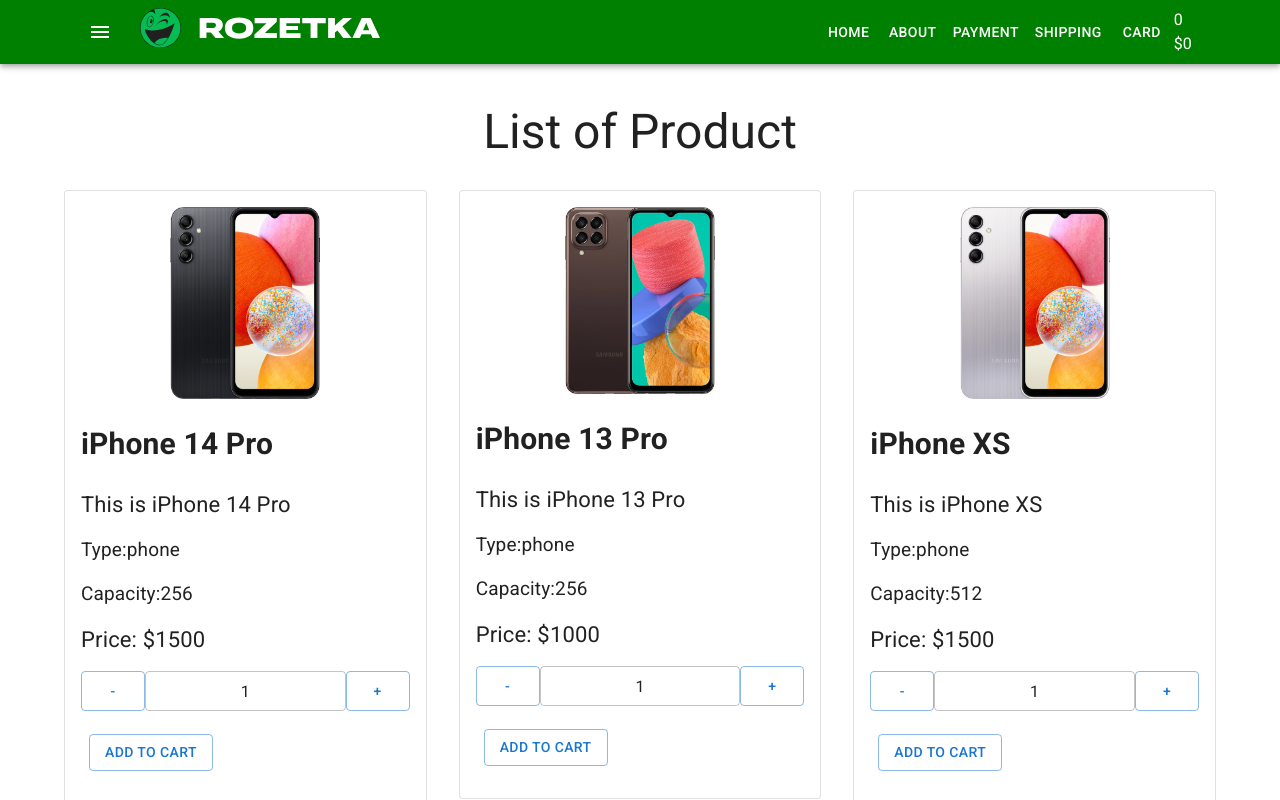
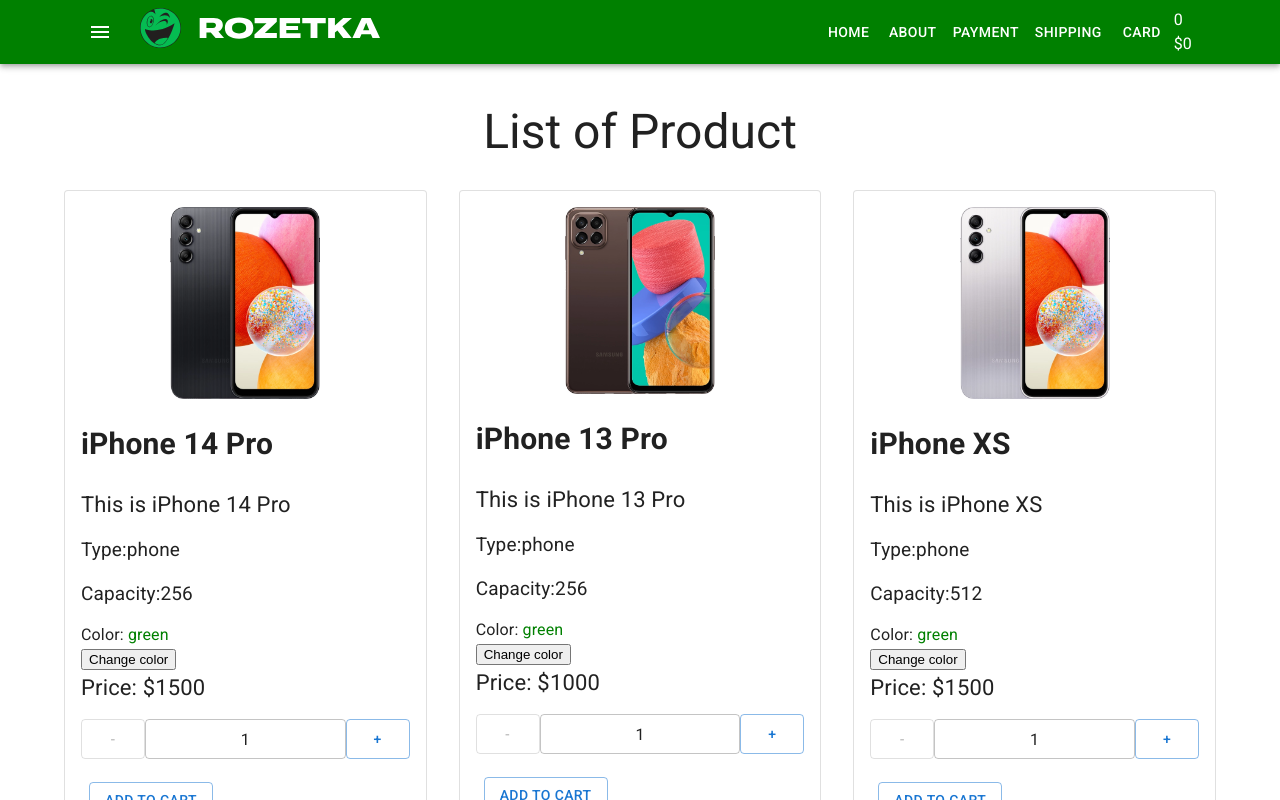
Before and after one commit to Volodymyr-VNB/react-shop, a React (Create React App) app: page / in a window 1280 px wide. Shown: the top 800 px of the page. Built offline with nearby package versions, Linux system fonts and the light colour scheme.

Commit message:
добавили обмеження по кнопкам <0 та > 10 та кнопку зміни кольору

```diff
--- a/src/components/Products/ProductsListItem.scss
+++ b/src/components/Products/ProductsListItem.scss
@@ -33,3 +33,9 @@
         text-align: center;
     }
 }
+.red{
+    color: red;
+}
+.green{
+    color: green;
+}
--- a/src/components/Products/ProductsListItem.tsx
+++ b/src/components/Products/ProductsListItem.tsx
@@ -17,28 +17,31 @@
     price: number
     image: string
 }
-type State= {
-   count:number
-
+type State = {
+    count: number
+    color: string
 }
 
-class ProductsListItem extends React.Component <Props, State>{
-
+class ProductsListItem extends React.Component<Props, State> {
     // Це класовий компонент
-  state: Readonly<State>={
-    count:1,
+    state: Readonly<State> = {
+        count: 1,
+        color: "green",
     }
 
-
-
-onInctementClick =() =>{
+    onInctementClick = () => {
         this.setState((prevState) => ({
             count: prevState.count + 1,
         }))
     }
-onDectementClick =() =>{
+    onDectementClick = () => {
         this.setState((prevState) => ({
             count: prevState.count - 1,
+        }))
+    }
+    onGreenClick =()=>{
+      this.setState((prevState) => ({
+        color: prevState.color==="green"? "red" :"green" ,
     }))
     }
 
@@ -54,11 +57,28 @@
                     <p className="product-description">{description}</p>
                     <div className="product-features">Type:{type}</div>
                     <div className="product-features">Capacity:{capacity}</div>
+                    <div >Color: <span className={`${this.state.color}`}>{this.state.color}</span> </div>
+                    <button onClick={() => this.onGreenClick()}>Change color</button>
                     <div className="product-price">Price: ${price}</div>
                     <div className="product-quantity">
-                  <Button variant="outlined" onClick={() =>this.onDectementClick()}>-</Button>
-                  <TextField value={this.state.count} size="small"></TextField>
-                  <Button variant="outlined" onClick={() => this.onInctementClick()}>+</Button>
+                        <Button
+                            variant="outlined"
+                            onClick={() => this.onDectementClick()}
+                            disabled= {this.state.count<=1}
+                        >
+                            -
+                        </Button>
+                        <TextField
+                            value={this.state.count}
+                            size="small"
+                        ></TextField>
+                        <Button
+                            variant="outlined"
+                            onClick={() => this.onInctementClick()}
+                            disabled= {this.state.count>=10}
+                        >
+                            +
+                        </Button>
                     </div>
                     <CardActions className="bnt-wrap">
                         <Button variant="outlined"> Add to cart </Button>
```
Lines whose indentation alone changed are shown as unchanged.
